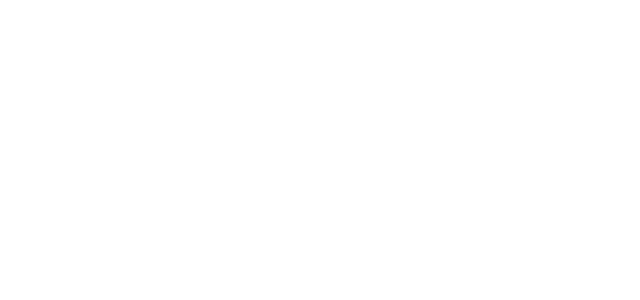
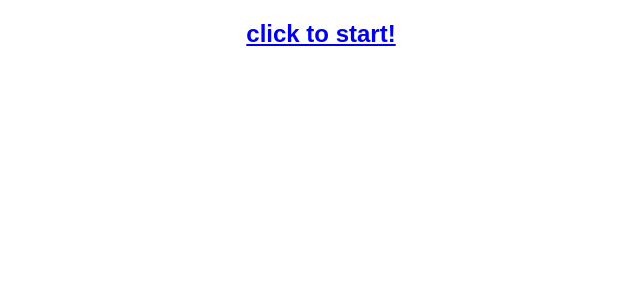
Before and after one commit to mariahw/pac-portoflio, a React (Create React App) app: page /intro in a window 1280 px wide. Shown: the top 300 px of the page, without its empty margins (319-959 px from the left). Built offline with nearby package versions, Linux system fonts and the light colour scheme.

Commit message:
set base route for intro component to game screen

```diff
--- a/src/screens/home/components/Home.js
+++ b/src/screens/home/components/Home.js
@@ -2,6 +2,7 @@
 import { Switch, Route, Link } from 'react-router-dom'
 
 import GameBoard from '../../gameBoard/components/GameBoard.js'
+import Intro from '../../intro/components/IntroRender.js'
 
 // import '../../../common/Styles/main.css';
 
@@ -15,7 +16,7 @@
 
           <ul id="int-main-menu">
               <li class="btn" id="lvl-1-start">
-                  <Link to="/play"><h3>Play</h3></Link>
+                  <Link to="/intro"><h3>Play</h3></Link>
               </li>
               <li class="btn" id="contact">
                   <a href="mailto:mariahweathersby@gmail.com"><h3>Contact</h3></a>
--- /dev/null
+++ b/src/screens/intro/components/IntroRender.js
@@ -0,0 +1,19 @@
+import React, { Component } from 'react';
+import { Switch, Route, Link } from 'react-router-dom'
+
+import Home from '../../home/components/Home.js'
+import GameBoard from '../../gameBoard/components/GameBoard.js'
+
+const IntroRender =  ({}) => {
+
+  return (
+
+    <div>
+      <Link to="/play"><h2>click to start!</h2></Link>
+    </div>
+
+  )
+
+}
+
+export default IntroRender;
--- /dev/null
+++ b/src/screens/intro/components/index.js
@@ -0,0 +1,3 @@
+import Intro from './Intro.js'
+
+export { Intro }
--- a/src/screens/main/components/Main.js
+++ b/src/screens/main/components/Main.js
@@ -3,12 +3,14 @@
 
 import Home from '../../home/components/Home.js'
 import GameBoard from '../../gameBoard/components/GameBoard.js'
+import Intro from '../../intro/components/IntroRender.js'
 
 const Main = () => (
   <main>
     <Switch>
       <Route exact path='/' component={Home}/>
       <Route path='/play' component={GameBoard}/>
+      <Route path='/intro' component={Intro}/>
     </Switch>
 
   </main>
```
Also changed, not shown: src/screens/intro/components/IntroContainer.js (added, +22 -0 lines), src/screens/intro/constants.js (added).
